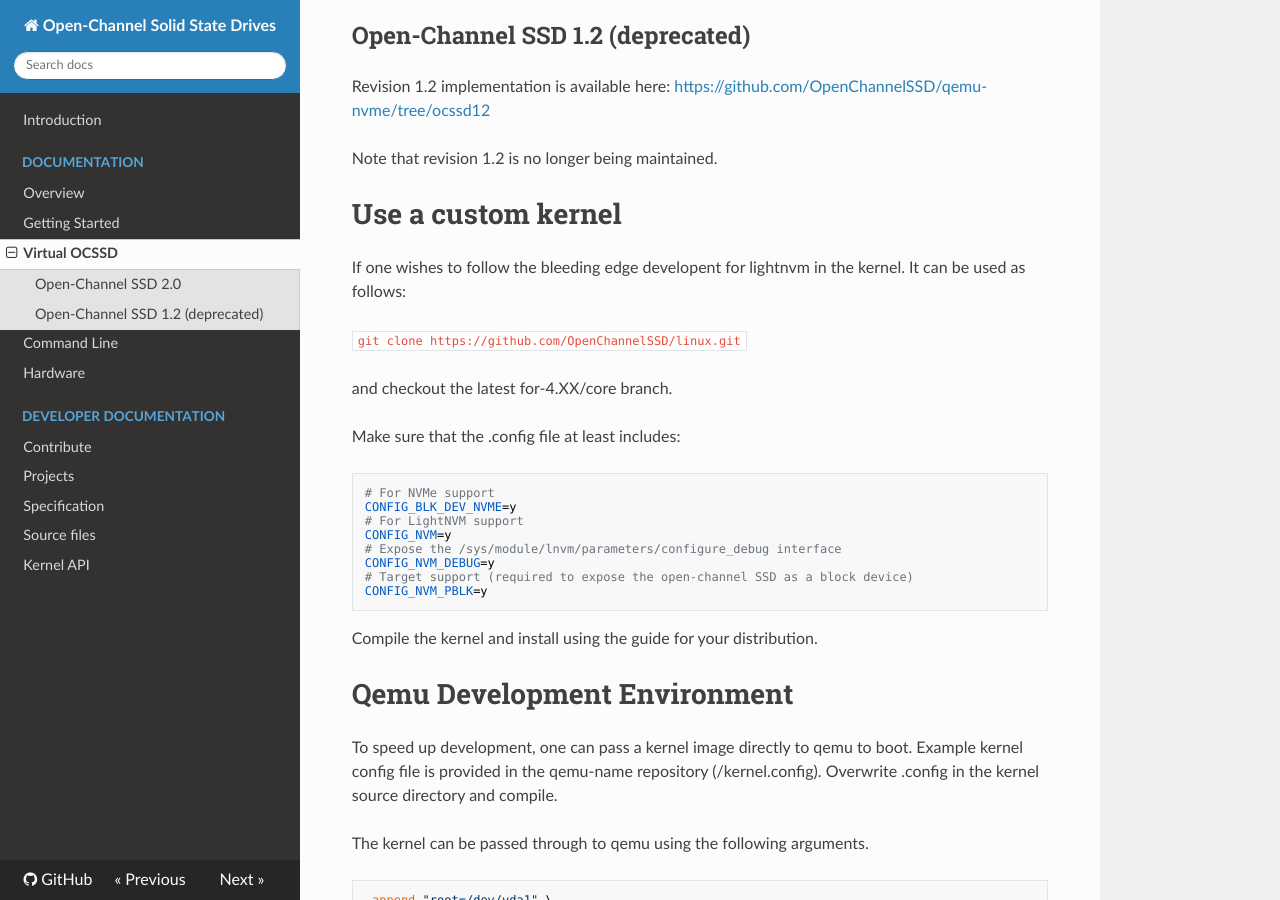
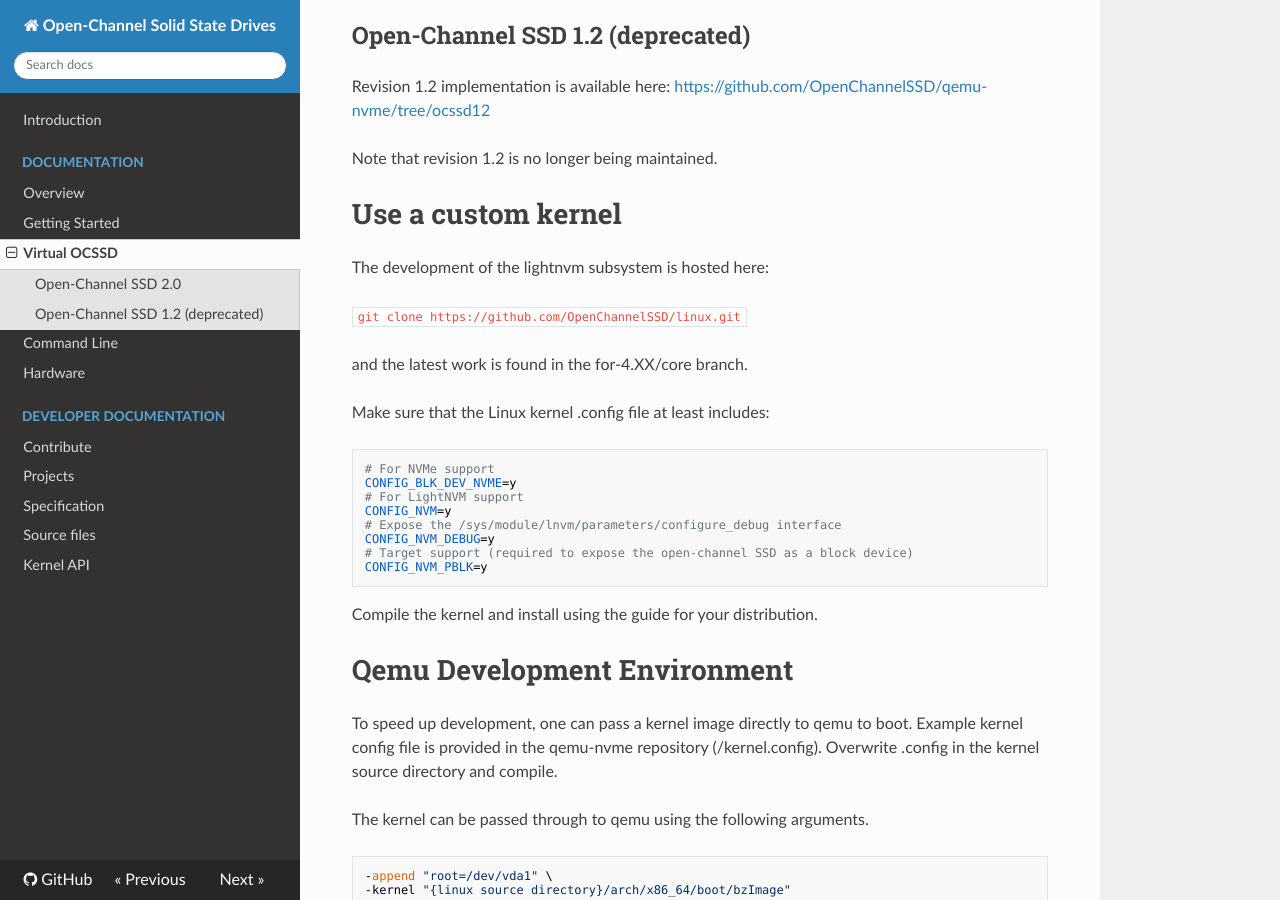
Before and after one commit to OpenChannelSSD/documentation, an MkDocs documentation site: the page built from docs/qemu.md, in a window 1280 px wide and 900 px high, scrolled down 389 px. Built offline with MkDocs 1.6.1, drawn with Linux system fonts in a browser that asks for light colours; nearby versions of some CDN libraries; old or Windows-style settings are respelled for this version of MkDocs.

Commit message:
Fix typos

```diff
--- a/docs/qemu.md
+++ b/docs/qemu.md
@@ -16,13 +16,13 @@ Note that revision 1.2 is no longer being maintained.
 
 # Use a custom kernel
 
-If one wishes to follow the bleeding edge developent for lightnvm in the kernel. It can be used as follows:
+The development of the lightnvm subsystem is hosted here:
 
    `git clone https://github.com/OpenChannelSSD/linux.git`
 
-and checkout the latest for-4.XX/core branch.
+and the latest work is found in the for-4.XX/core branch.
 
-Make sure that the .config file at least includes:
+Make sure that the Linux kernel .config file at least includes:
 
     # For NVMe support
     CONFIG_BLK_DEV_NVME=y
@@ -37,7 +37,7 @@ Compile the kernel and install using the guide for your distribution.
 
 # Qemu Development Environment
 
-To speed up development, one can pass a kernel image directly to qemu to boot. Example kernel config file is provided in the qemu-name repository (/kernel.config). Overwrite .config in the kernel source directory and compile.
+To speed up development, one can pass a kernel image directly to qemu to boot. Example kernel config file is provided in the qemu-nvme repository (/kernel.config). Overwrite .config in the kernel source directory and compile.
 
 The kernel can be passed through to qemu using the following arguments.
 
```
